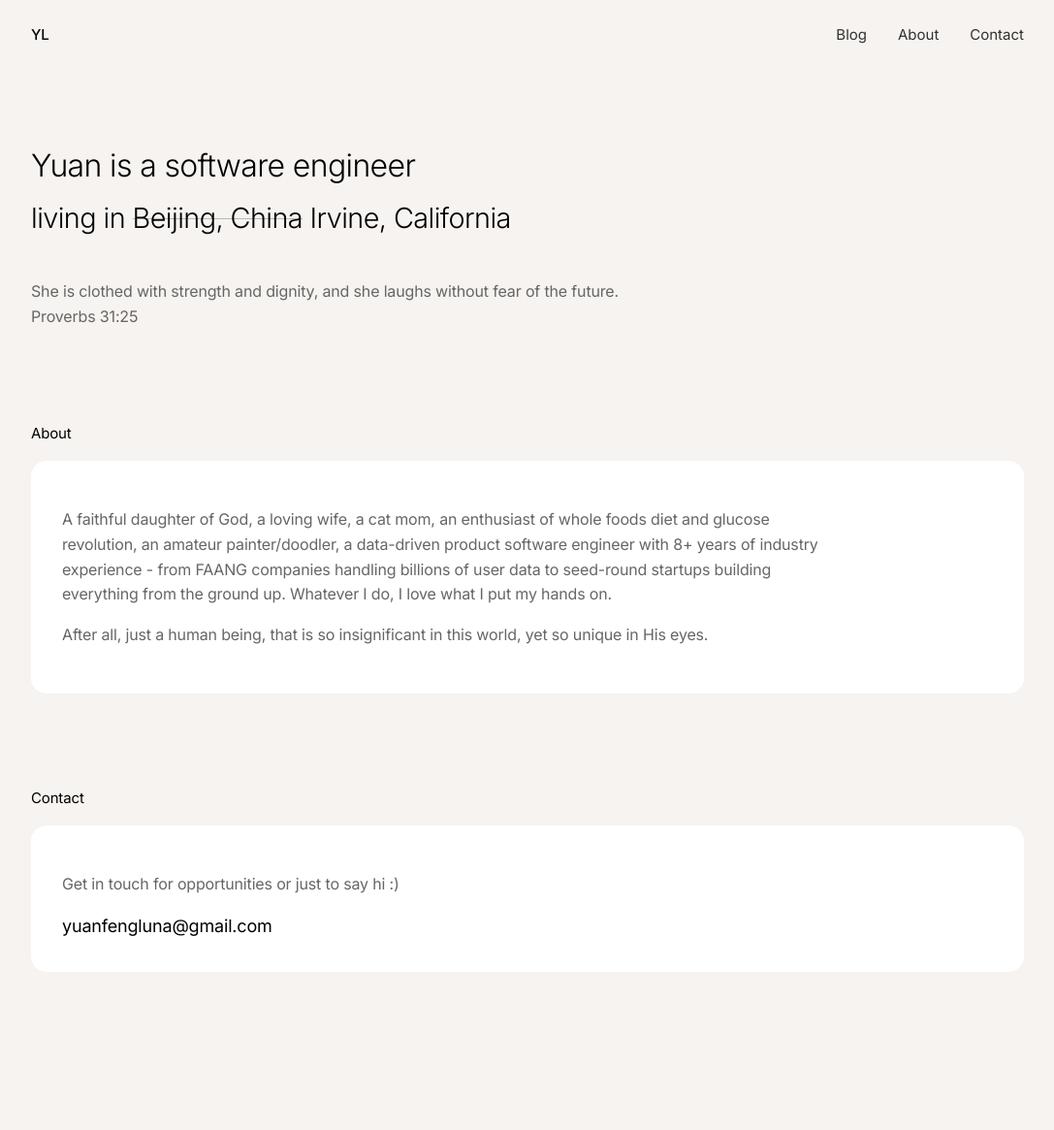
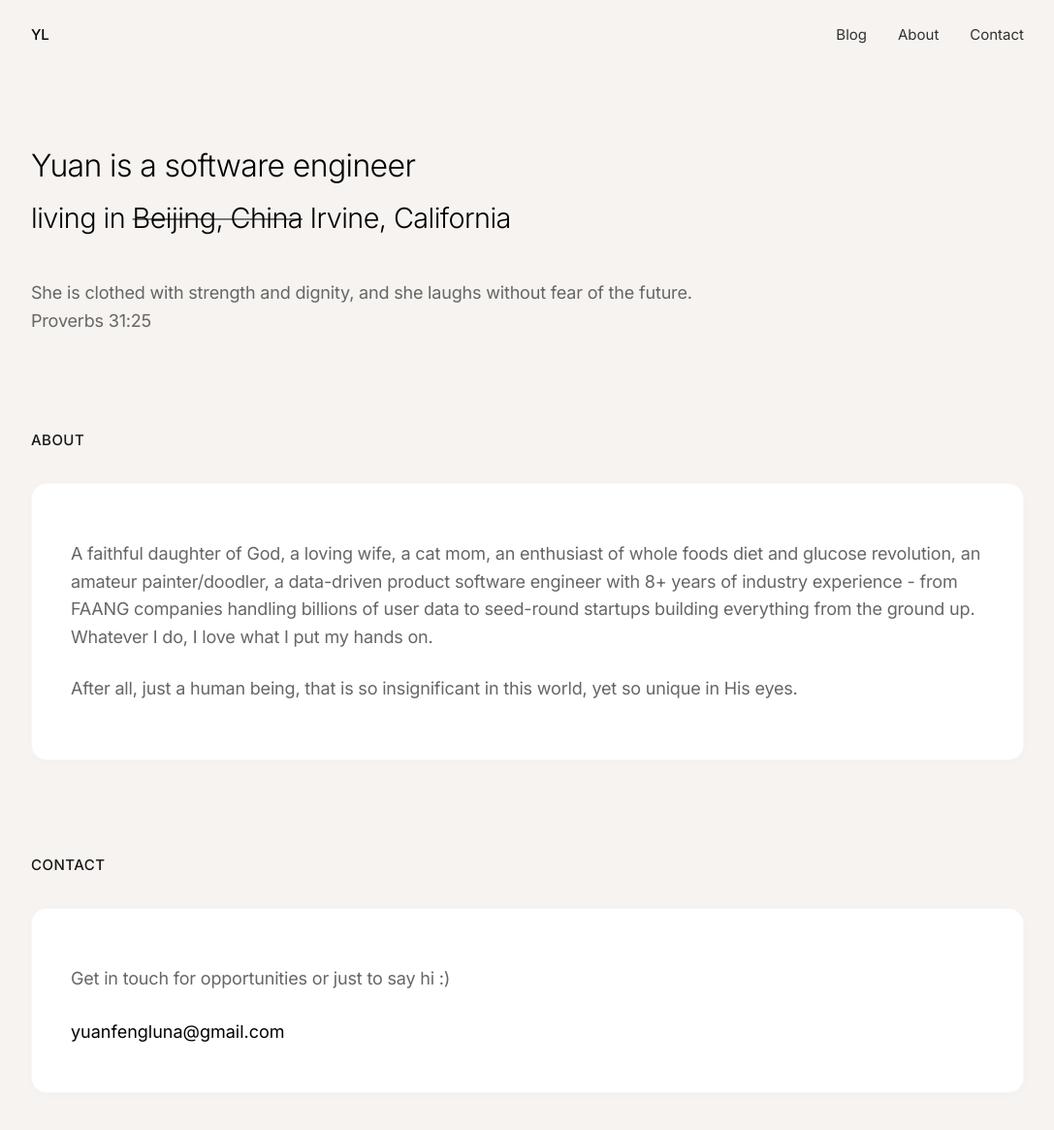
Before and after one commit to YuanFengLuna/yuanfengluna.github.io, a Jekyll site: the page built from index.markdown, in a window 1280 px wide and 1287 px high. Shown: the top 1165 px of the window at 97% size, without its empty margins (96-1183 px from the left). Built offline with Jekyll 4.4.1, drawn with Linux system fonts in a browser that asks for light colours.

Commit message:
restyling subtitles

```diff
--- a/assets/css/main.css
+++ b/assets/css/main.css
@@ -85,8 +85,8 @@ h1:last-of-type {
 
 del,
 s {
-    text-decoration-color: rgba(0, 0, 0, 0.25);
-    text-decoration-thickness: 1px;
+    text-decoration-color: rgba(0, 0, 0, 0.5);
+    text-decoration-thickness: 2px;
 }
 
 /* Space between the two lines */
@@ -95,11 +95,19 @@ h1+h1 {
     /* Remove default top margin for stacked h1s */
 }
 
+/* Section headings */
 h2 {
     font-size: 0.9375rem;
-    font-weight: 400;
-    margin-bottom: 1rem;
+    font-weight: 500;
+    /* Made bolder from 400 */
+    margin-bottom: 2rem;
     letter-spacing: -0.01em;
+    color: rgba(0, 0, 0, 0.9);
+    /* Darker color instead of opacity */
+    text-transform: uppercase;
+    /* Optional: adds a subtle sophistication */
+    letter-spacing: 0.03em;
+    /* Slight letter spacing for uppercase */
 }
 
 section {
@@ -107,26 +115,57 @@ section {
 }
 
 .intro-text {
-    font-size: 1rem;
+    font-size: 1.125rem;
     color: var(--text-secondary);
     line-height: 1.6;
     letter-spacing: -0.01em;
-    max-width: 50rem;
+}
+
+/* Add more space between paragraphs in About section */
+.intro-text+.intro-text {
+    margin-top: 1.5rem;
 }
 
 .card {
     background: white;
     border-radius: 1rem;
-    padding: 2rem;
+    padding: 2.5rem;
+    transition: all 0.2s ease;
+    border: 1px solid rgba(0, 0, 0, 0.03);
+    box-shadow: 0 2px 8px rgba(0, 0, 0, 0.02);
+}
+
+.card:hover {
+    transform: translateY(-2px);
+    box-shadow: 0 4px 12px rgba(0, 0, 0, 0.03);
 }
 
 .contact-link {
+    display: inline-block;
     font-size: 1.125rem;
     color: inherit;
     text-decoration: none;
-    transition: opacity 0.2s;
-    letter-spacing: -0.01em;
-    word-break: break-word;
+    transition: all 0.2s ease;
+    padding: 0.5rem 0;
+    position: relative;
+}
+
+.contact-link:after {
+    content: '';
+    position: absolute;
+    width: 100%;
+    height: 1px;
+    bottom: 0;
+    left: 0;
+    background-color: currentColor;
+    transform: scaleX(0);
+    transform-origin: right;
+    transition: transform 0.3s ease;
+}
+
+.contact-link:hover:after {
+    transform: scaleX(1);
+    transform-origin: left;
 }
 
 .contact-link:hover {
@@ -169,8 +208,11 @@ section {
     }
 
     .card {
-        padding: 1.5rem;
-        /* Smaller card padding */
+        padding: 2rem;
+    }
+
+    .intro-text {
+        font-size: 1rem;
     }
 }
 
```
